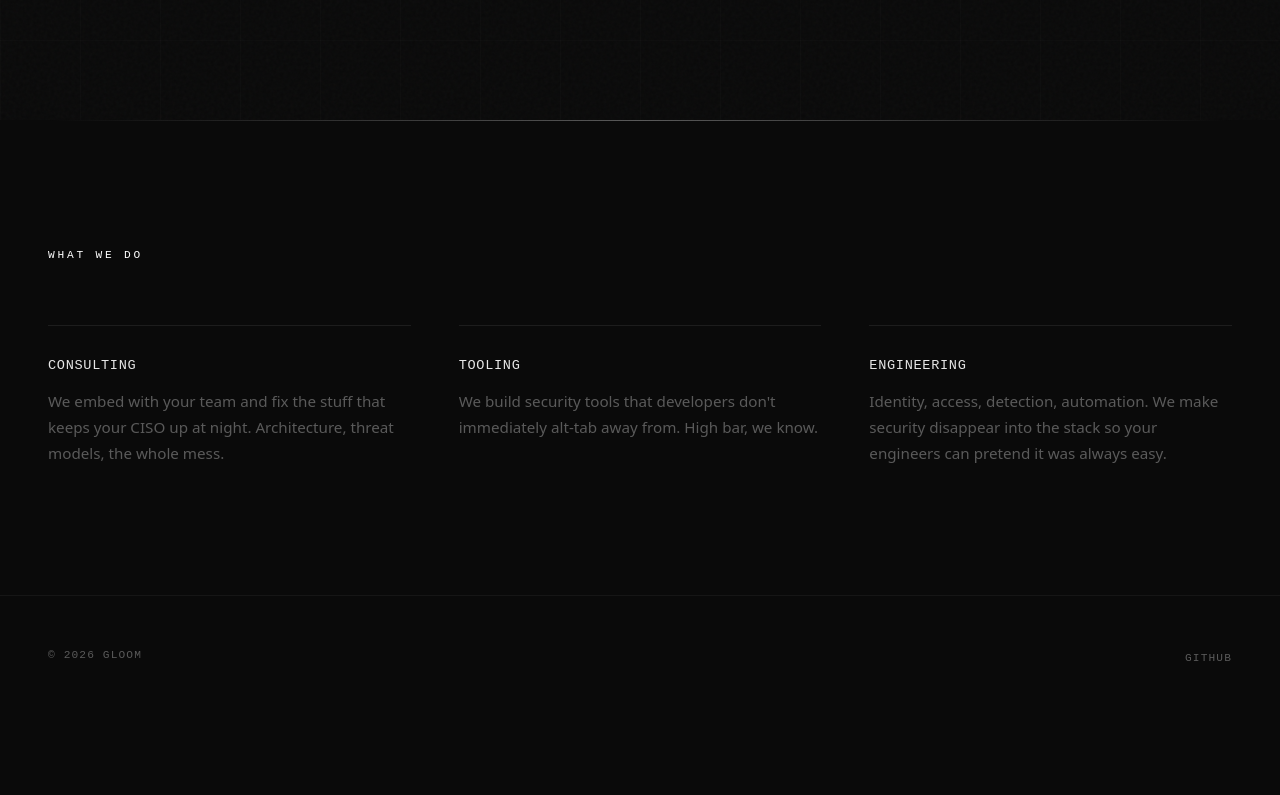
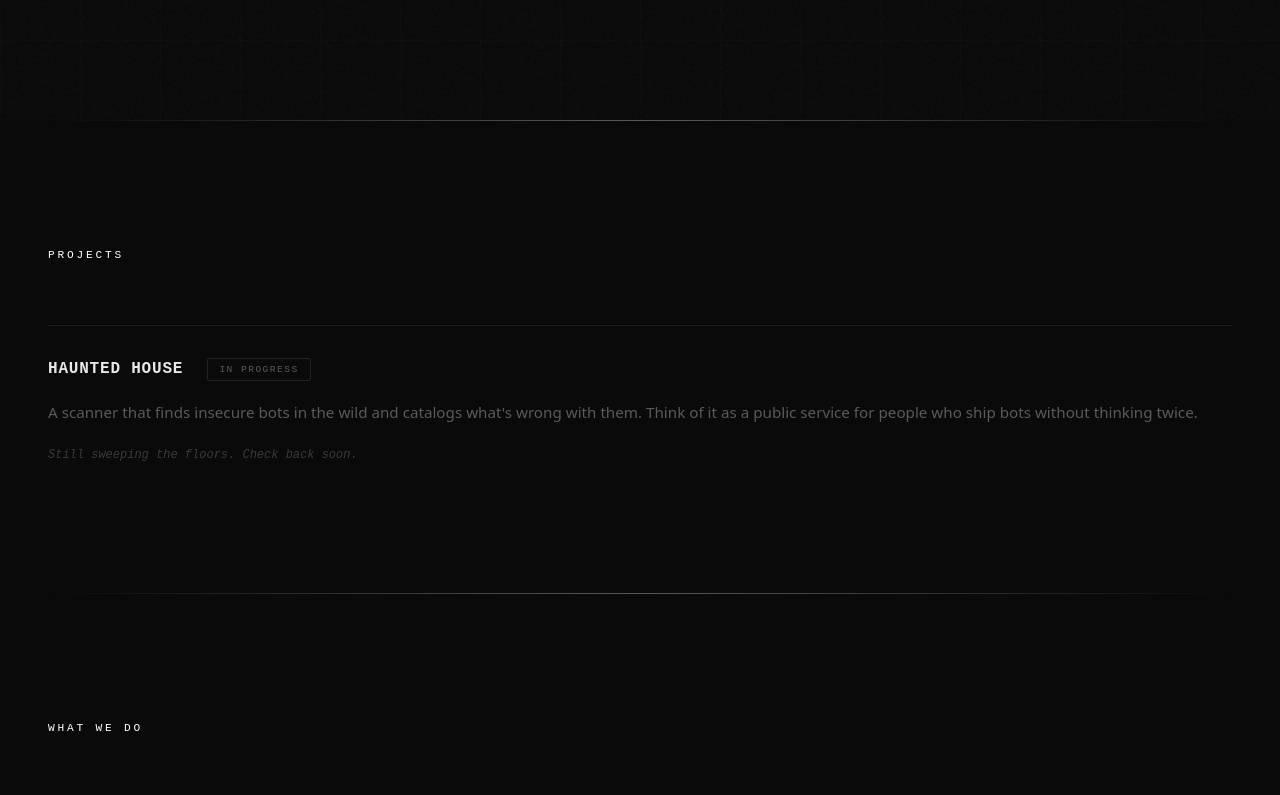
Before and after one commit to gloom-tools/gloom.tools, a plain HTML site: page index.html in a window 1280 px wide. Shown: the part 680-1475 px from the top of the page. Before the commit the page ends 1394 px from the top, so only its background shows below. Drawn offline with Linux system fonts and the light colour scheme.

Commit message:
add projects section with haunted house

```diff
--- a/index.html
+++ b/index.html
@@ -220,6 +220,62 @@
       padding-top: 2rem;
     }
 
+    /* --- PROJECTS --- */
+    .projects {
+      display: grid;
+      grid-template-columns: repeat(auto-fit, minmax(340px, 1fr));
+      gap: 3rem;
+      max-width: 1200px;
+    }
+
+    .project {
+      border-top: 1px solid rgba(255,255,255,0.08);
+      padding-top: 2rem;
+    }
+
+    .project-header {
+      display: flex;
+      align-items: center;
+      gap: 1.5rem;
+      margin-bottom: 1.2rem;
+    }
+
+    .project-header h3 {
+      font-family: var(--font-mono);
+      font-size: 1rem;
+      font-weight: 700;
+      letter-spacing: 0.05em;
+      text-transform: uppercase;
+      color: var(--fg);
+    }
+
+    .project-status {
+      font-family: var(--font-mono);
+      font-size: 0.6rem;
+      letter-spacing: 0.15em;
+      text-transform: uppercase;
+      color: var(--muted);
+      border: 1px solid rgba(255,255,255,0.1);
+      padding: 0.3rem 0.7rem;
+      border-radius: 2px;
+    }
+
+    .project p {
+      font-size: 0.95rem;
+      font-weight: 300;
+      line-height: 1.7;
+      color: var(--muted);
+    }
+
+    .project-wip {
+      margin-top: 1.2rem;
+      font-family: var(--font-mono);
+      font-size: 0.75rem !important;
+      font-style: italic;
+      color: var(--muted) !important;
+      opacity: 0.6;
+    }
+
     .capability h3 {
       font-family: var(--font-mono);
       font-size: 0.85rem;
@@ -377,8 +433,8 @@
   <nav>
     <a href="/" class="logo">Gloom</a>
     <ul class="nav-links">
+      <li><a href="#projects">Projects</a></li>
       <li><a href="#work">Studio</a></li>
-      <li><a href="#work">Work</a></li>
       <li><a href="mailto:hello@gloom.tools">Contact</a></li>
     </ul>
   </nav>
@@ -392,6 +448,22 @@
     <a href="mailto:hello@gloom.tools" class="hero-cta">
       Get in touch <span class="arrow">→</span>
     </a>
+  </section>
+
+  <div class="divider"><div class="divider-line"></div></div>
+
+  <section class="section" id="projects">
+    <p class="section-label">Projects</p>
+    <div class="projects">
+      <div class="project">
+        <div class="project-header">
+          <h3>Haunted House</h3>
+          <span class="project-status">In progress</span>
+        </div>
+        <p>A scanner that finds insecure bots in the wild and catalogs what's wrong with them. Think of it as a public service for people who ship bots without thinking twice.</p>
+        <p class="project-wip">Still sweeping the floors. Check back soon.</p>
+      </div>
+    </div>
   </section>
 
   <div class="divider"><div class="divider-line"></div></div>
@@ -417,7 +489,7 @@
   <footer>
     <div class="footer-left">© 2026 Gloom</div>
     <div class="footer-right">
-      <a href="https://github.com/camille-gloom">GitHub</a>
+      <a href="https://github.com/gloom-tools">GitHub</a>
     </div>
   </footer>
 
@@ -439,7 +511,7 @@
       });
     }, { threshold: 0.1 });
 
-    document.querySelectorAll('.capability').forEach(el => {
+    document.querySelectorAll('.capability, .project').forEach(el => {
       el.style.opacity = '0';
       el.style.transform = 'translateY(20px)';
       el.style.transition = 'opacity 0.6s ease, transform 0.6s ease';
```
